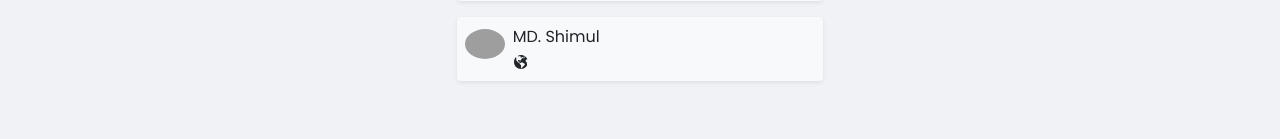
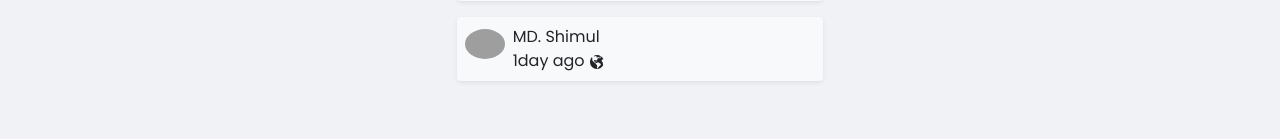
Before and after one commit to mdshemul48/social-media-clone-with-mern-typescript-redux-toolkit, a React (Create React App) app in the folder client/: page / in a window 1280 px wide. Shown: the part 161-300 px from the top of the page. Built offline with nearby package versions, Linux system fonts and the light colour scheme; no server answers; sample sign-in values are in the browser's storage.

Commit message:
adding date area in post

```diff
--- a/client/package.json
+++ b/client/package.json
@@ -14,6 +14,7 @@
     "axios": "^0.21.1",
     "bootstrap": "^5.0.2",
     "jwt-decode": "^3.1.2",
+    "moment": "^2.29.1",
     "react": "^17.0.2",
     "react-bootstrap": "^2.0.0-beta.4",
     "react-dom": "^17.0.2",
--- a/client/src/pages/Home/components/PostProfile.tsx
+++ b/client/src/pages/Home/components/PostProfile.tsx
@@ -16,7 +16,7 @@ const PostProfile: React.FC = (props) => {
         </div>
         <div className="ms-2">
           <span className="d-block">MD. Shimul</span>
-          <span></span>
+          <span className="text-dark post-day me-1">1day ago</span>
           <span>
             <GiEarthAmerica />
           </span>
--- /dev/null
+++ b/client/src/style/components/home/post.css
@@ -0,0 +1,3 @@
+.post-day {
+  font-size: 0.8rem;
+}
--- a/client/src/style/main.css
+++ b/client/src/style/main.css
@@ -18,3 +18,4 @@ body {
 @import url(./components/shared/navbar.css);
 @import url(./components/home/postCreator.css);
 @import url(./components/home/postModal.css);
+@import url(./components/home/post.css);
```
